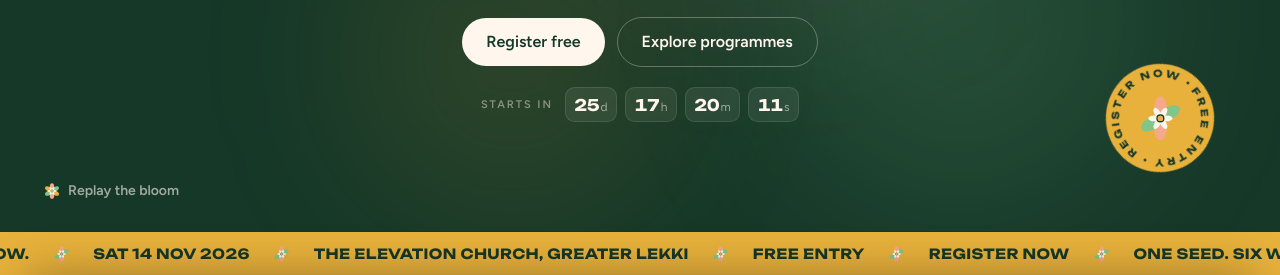
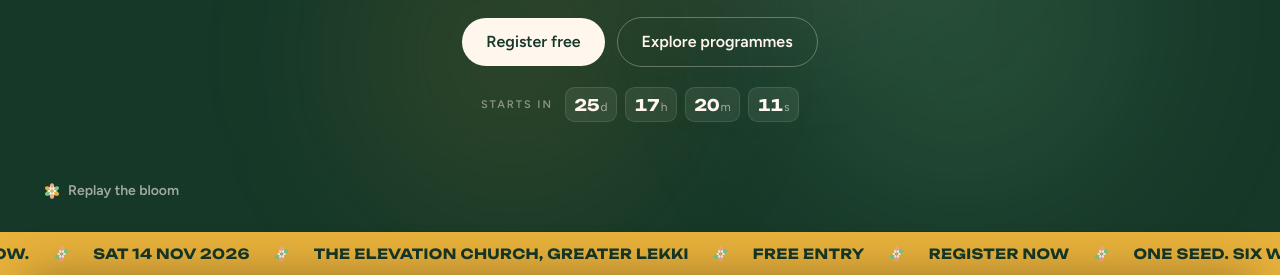
Before and after one commit to drdivine0/bloomcon, a plain HTML site: page index.html in a window 1280 px wide. Shown: the part 524-799 px from the top of the page. Drawn offline with Linux system fonts and the light colour scheme.

Commit message:
Fix hero buttons; shorten the intro and play it once per visitor
The colour-panel layer stayed on top of the lockup after the sequence and
caught every click, so Register free and Explore programmes did nothing.
The decorative story layers now let clicks through.

Each programme panel now holds for 1.1s instead of 1.5s. The full sequence
plays on a visitor's first visit; returning visitors start at the gather and
reach the lockup in about two seconds. The spinning sticker is removed, as it
repeated the Register button and the marquee's "Free entry".

Co-Authored-By: Claude Opus 5.5 <noreply@anthropic.com>

```diff
--- a/assets/css/styles.css
+++ b/assets/css/styles.css
@@ -196,6 +196,8 @@ select.field {
 .tk-intro { position: absolute; inset-inline: 1.25rem; top: calc(44% + 3.5rem); text-align: center; }
 
 /* Colour takeover: six full-screen panels that wipe up in turn */
+/* The story layers are decorative and sit over the lockup, so clicks must pass through them to its buttons */
+.takeover, .tk-intro, .hero-visual { pointer-events: none; }
 .takeover { position: absolute; inset: 0; z-index: 2; }
 .tk-panel { position: absolute; inset: 0; overflow: hidden; color: rgb(var(--forest)); clip-path: inset(100% 0 0 0); }
 /* a big tinted petal grows in the corner, behind the text */
@@ -212,11 +214,6 @@ select.field {
 .hero-final { position: absolute; inset: 0 0 3rem; display: flex; flex-direction: column; align-items: center; justify-content: center; padding: 0 1.25rem; text-align: center; }
 .o-slot { position: relative; display: inline-block; width: .8em; height: .8em; margin: 0 .03em; vertical-align: -.02em; }
 .slot-mark { display: block; width: 100%; height: 100%; }
-
-/* Circular "Free entry" sticker */
-.sticker { border-radius: 9999px; transition: transform .3s cubic-bezier(.3, 1.6, .5, 1); }
-.sticker:hover { transform: scale(1.06) rotate(-6deg); }
-.sticker-text { animation: spin 18s linear infinite; }
 
 /* Compact countdown */
 .countdown { display: inline-flex; align-items: baseline; gap: 1px; padding: .35rem .6rem; border-radius: .6rem; background: rgb(var(--cream) / .07); box-shadow: inset 0 0 0 1px rgb(var(--cream) / .1); }
@@ -254,6 +251,6 @@ select.field {
 
 @media (prefers-reduced-motion: reduce) {
   html { scroll-behavior: auto; }
-  .sticker-text, .marquee-track { animation: none !important; }
+  .marquee-track { animation: none !important; }
   *, *::before, *::after { animation-duration: .01ms !important; animation-delay: 0s !important; transition-duration: .01ms !important; }
 }
--- a/assets/js/motion.js
+++ b/assets/js/motion.js
@@ -54,7 +54,7 @@
        2. six full-screen colour panels wipe up in turn, one per programme
        3. the last panel lifts away and six petals sweep in to form the flower
        4. the flower spins and lands in the "O" of BLOOMCON, and the lockup appears
-     Scrolling or Skip jumps to step 3; Replay plays it again. */
+     Scrolling or Skip jumps to step 3; Replay plays it again. Returning visitors start at step 3. */
 
   // Centre of an element within the stage, from layout offsets (unaffected by GSAP transforms)
   function centreIn(el, stage) {
@@ -103,7 +103,7 @@
       return { x: to.x - from.x, y: to.y - from.y, scale: slot.offsetWidth / (visual.offsetWidth * 0.69) };
     };
 
-    const STEP = 1.5; // seconds each programme panel holds the screen
+    const STEP = 1.1; // seconds each programme panel holds the screen
     const PANELS_AT = 1; // the intro is a quick beat: the first panel arrives after a second
     const tl = gsap.timeline({
       delay: 0.25,
@@ -161,6 +161,14 @@
       window.scrollTo({ top: 0, behavior: 'instant' }); // otherwise the scroll-to-skip would end it at once
       tl.timeScale(1).restart(true);
     });
+
+    // The full sequence plays once per visitor; on later visits only the ending plays
+    try {
+      if (localStorage.getItem('bloomcon-intro-seen')) skipAhead();
+      localStorage.setItem('bloomcon-intro-seen', '1');
+    } catch {
+      // Storage blocked (e.g. private browsing): just play the full sequence
+    }
 
     // Keep the flower in the "O" if the window changes size after it has landed
     window.addEventListener('resize', () => { if (tl.progress() === 1) gsap.set(visual, dock()); });
--- a/index.html
+++ b/index.html
@@ -230,16 +230,6 @@
     <button type="button" class="hero-skip btn absolute bottom-[4.25rem] right-5 bg-forest/85 px-4 py-2 text-sm text-cream backdrop-blur hover:bg-forest sm:right-8">Skip <svg class="icon h-4 w-4" aria-hidden="true"><use href="#i-arrow-right"/></svg></button>
     <button type="button" class="hero-replay btn absolute bottom-[4.25rem] left-5 px-3 py-2 text-sm text-cream/60 hover:text-cream sm:left-8">
       <svg class="h-4 w-4" aria-hidden="true"><use href="#logo-mark"/></svg> Replay the bloom
-    </button>
-
-    <!-- Spinning sticker -->
-    <button type="button" data-final @click="openRegister()" class="sticker absolute bottom-[14%] right-[5%] hidden h-28 w-28 lg:block" aria-label="Register free">
-      <svg class="sticker-text absolute inset-0 h-full w-full" viewBox="0 0 120 120" aria-hidden="true">
-        <defs><path id="stickerPath" d="M60 60 m-44 0 a44 44 0 1 1 88 0 a44 44 0 1 1 -88 0"/></defs>
-        <circle cx="60" cy="60" r="58" class="fill-mustard"/>
-        <text class="fill-forest font-display text-[10.5px] font-bold uppercase" letter-spacing="1.5"><textPath href="#stickerPath" textLength="272">Free entry • Register now •</textPath></text>
-      </svg>
-      <svg class="absolute left-[30%] top-[30%] h-[40%] w-[40%]" aria-hidden="true"><use href="#logo-mark"/></svg>
     </button>
 
     <!-- Marquee band (decorative: the same details are in the text above) -->
```
